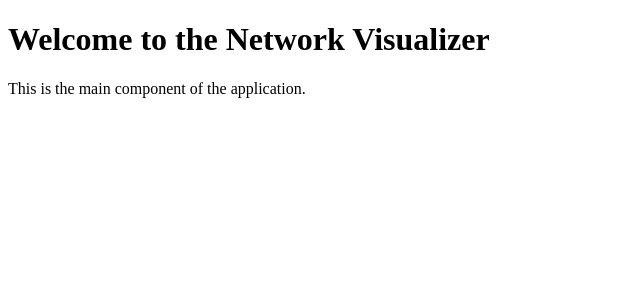
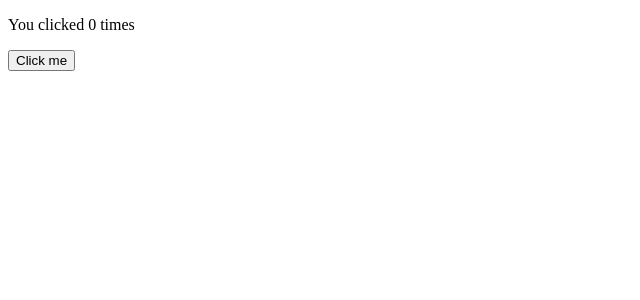
Before and after one commit to Doogan1/comedy_bang_bang_network, a React app in the folder frontend/: page / in a window 1280 px wide. Shown: the top 300 px of the page, without its empty margins (0-640 px from the left). Built offline with nearby package versions, Linux system fonts and the light colour scheme.

Commit message:
installed redux and redux-react

```diff
--- a/frontend/package.json
+++ b/frontend/package.json
@@ -12,9 +12,12 @@
   "author": "",
   "license": "ISC",
   "dependencies": {
+    "@reduxjs/toolkit": "^2.2.4",
     "path": "^0.12.7",
     "react": "^18.3.1",
     "react-dom": "^18.3.1",
+    "react-redux": "^9.1.2",
+    "redux": "^5.0.1",
     "webpack": "^5.91.0",
     "webpack-cli": "^5.1.4",
     "webpack-dev-server": "^5.0.4"
--- a/frontend/src/App.js
+++ b/frontend/src/App.js
@@ -1,12 +1,20 @@
-import React from 'react';
+import React, { useState, useEffect } from 'react';
 
 function App() {
-  return (
-    <div>
-      <h1>Welcome to the Network Visualizer</h1>
-      <p>This is the main component of the application.</p>
-    </div>
-  );
+    const [count, setCount] = useState(0);
+
+    useEffect(() => {
+        document.title = `You clicked ${count} times`;
+    });
+
+    return (
+        <div>
+            <p>You clicked {count} times</p>
+            <button onClick={() => setCount(count + 1)}>
+                Click me
+            </button>
+        </div>
+    );
 }
 
 export default App;
```
Also changed, not shown: frontend/src/store/entitySlice.js (added, +17 -0 lines), frontend/src/store/store.js (added, +10 -0 lines), 1 other file (tests, documents, lock files or other folders).
